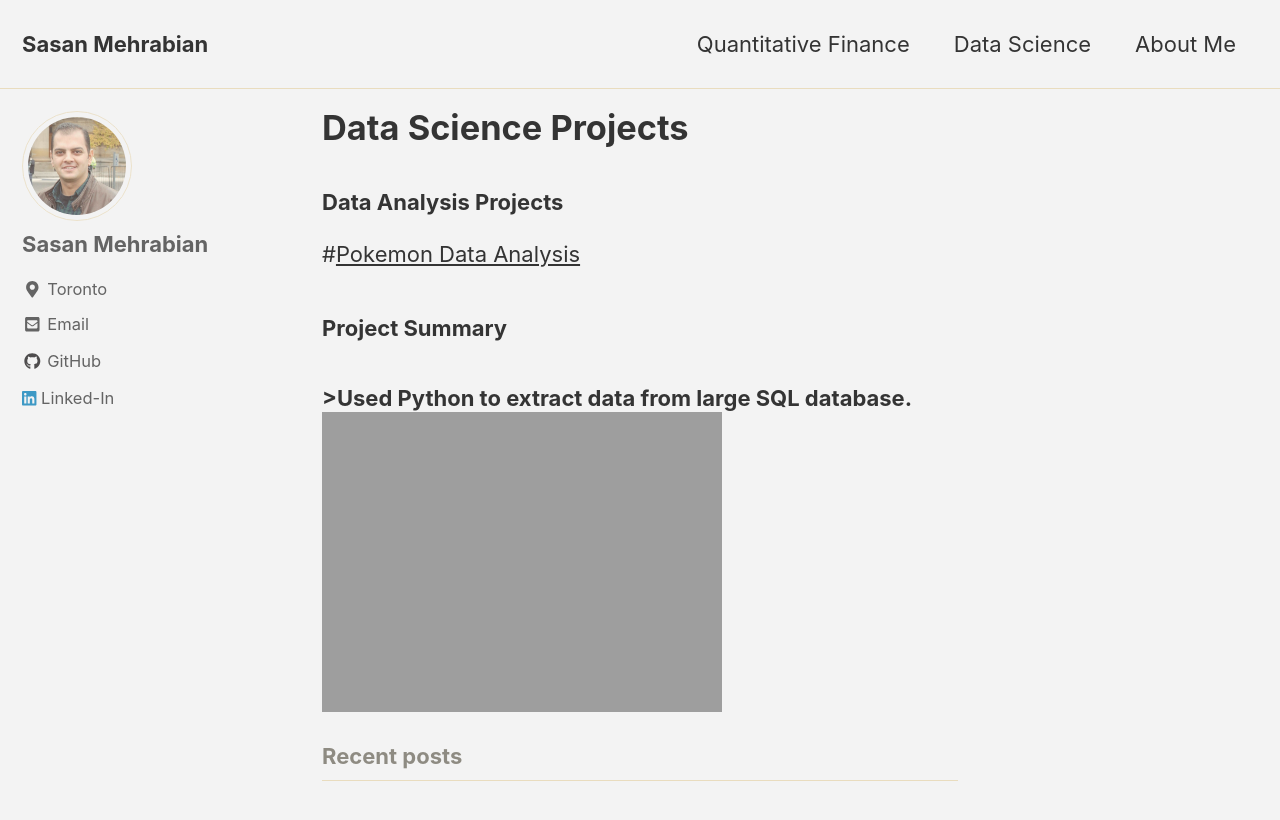
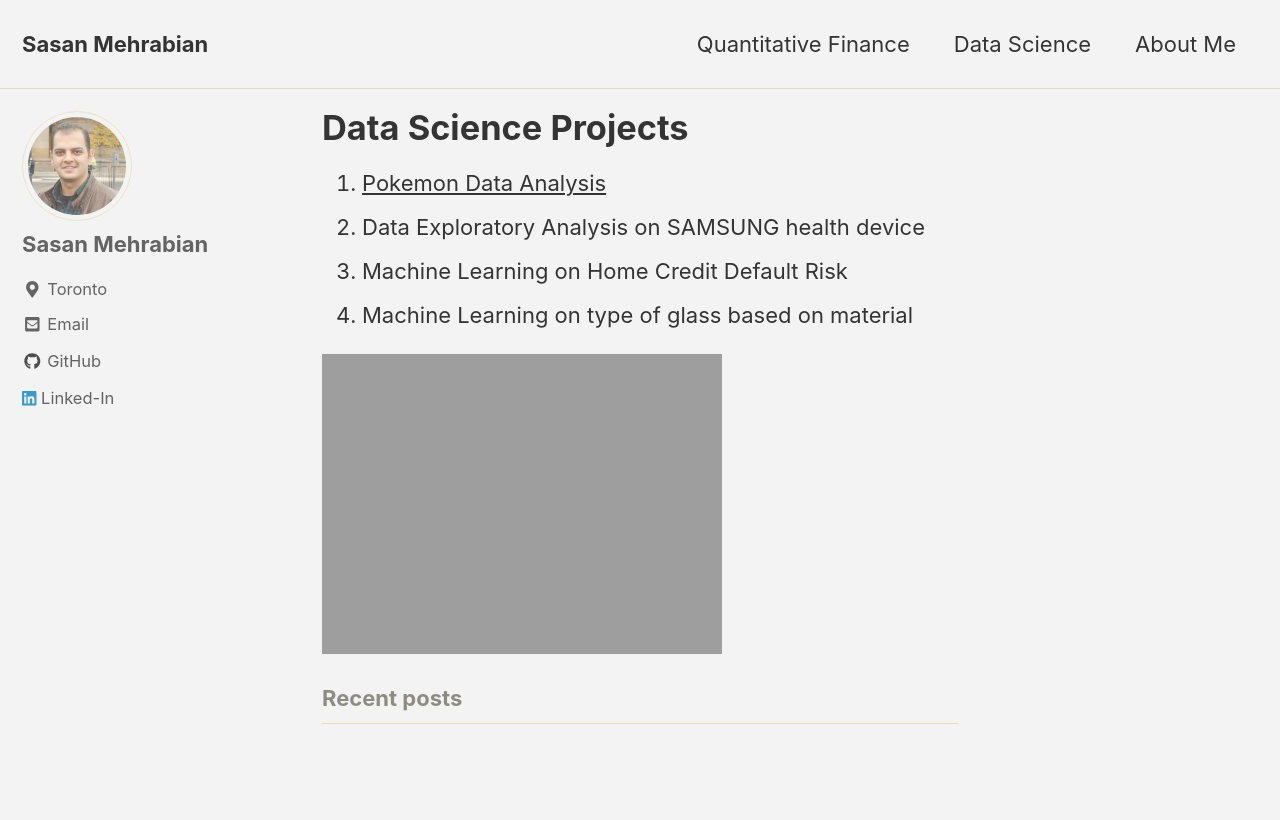
Before and after one commit to sasanmehrabian/sasanmehrabian.github.io, a Jekyll site: the page built from _pages/da.md, in a window 1280 px wide and 900 px high. Shown: the top 820 px of the window. Built offline with Jekyll 4.4.1, drawn with Linux system fonts in a browser that asks for light colours; cached includes are drawn as plain includes; nearby versions of some CDN libraries.

Commit message:
new github

```diff
--- a/_pages/da.md
+++ b/_pages/da.md
@@ -6,11 +6,9 @@
 ---
 
 
-### Data Analysis Projects
+1. [Pokemon Data Analysis](https://nbviewer.jupyter.org/github/amarsahota/projects/blob/master/Python_notebooks/Pokemon_Project/Pokemon_Project_AmarSahota.ipynb)
+2. Data Exploratory Analysis on SAMSUNG health device
+3. Machine Learning on Home Credit Default Risk
+4. Machine Learning on type of glass based on material
 
-#[Pokemon Data Analysis](https://nbviewer.jupyter.org/github/amarsahota/projects/blob/master/Python_notebooks/Pokemon_Project/Pokemon_Project_AmarSahota.ipynb)
-<br>
-<h3>Project Summary<h3>
->Used Python to extract data from large SQL database.
-
-<img src="{{ site.url }}{{ site.baseurl }}/images/LIBOR/ds.jpeg">
+<img src="{{ site.url }}{{ site.baseurl }}/images/LIBOR/ds.jpg">
```
Also changed, not shown: _pages/qf.md (+2 -3 lines).
